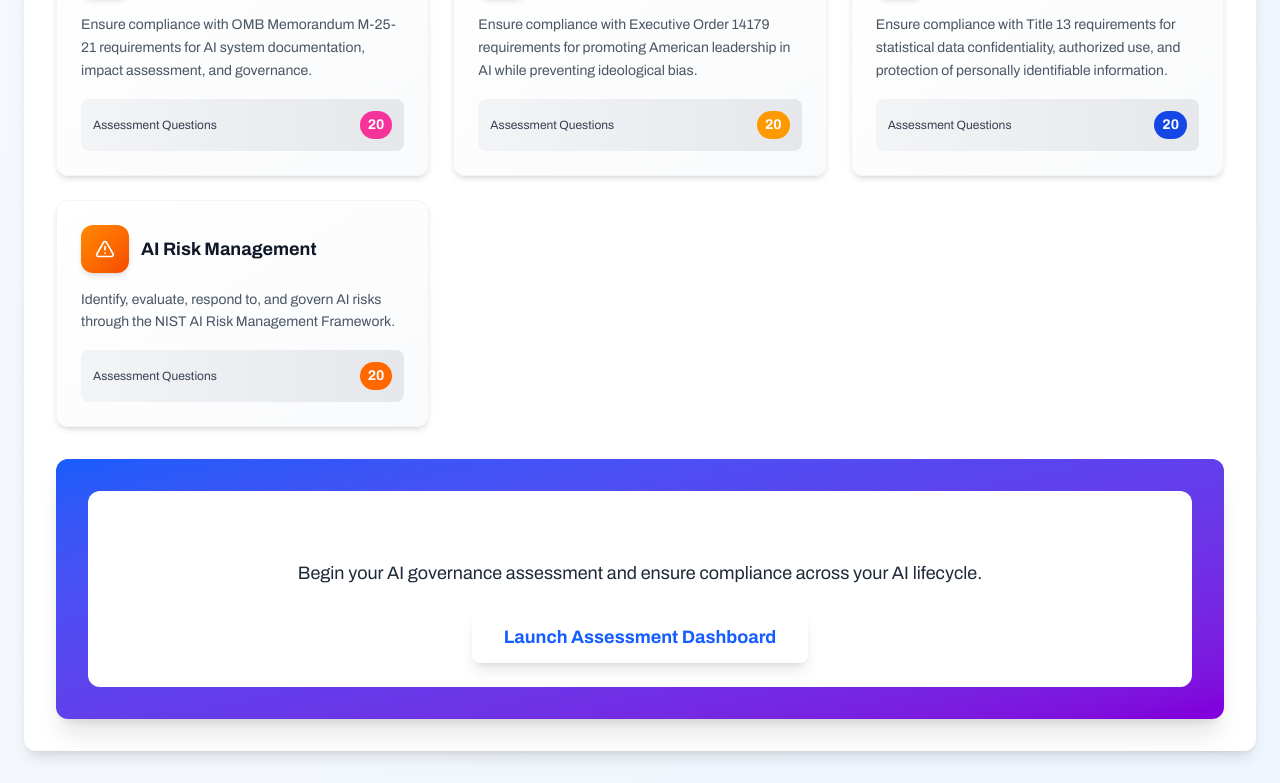
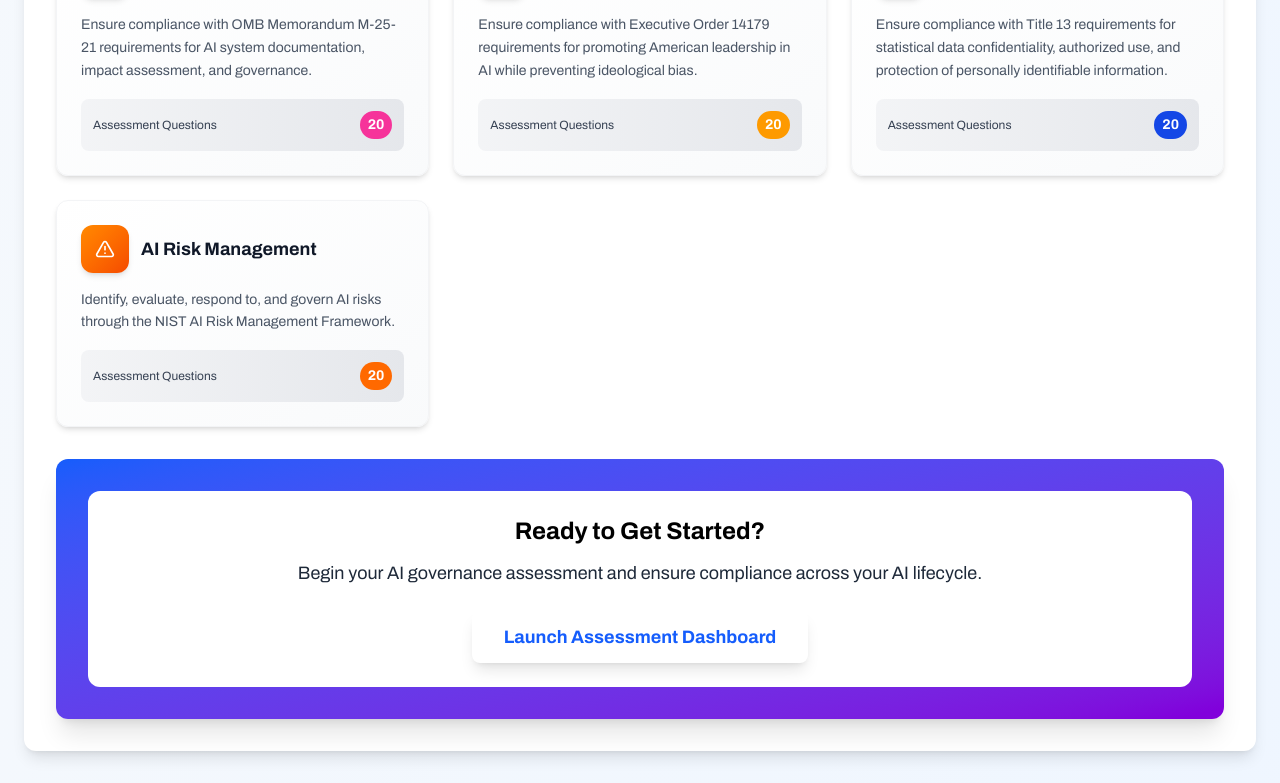
Before and after one commit to uscensusbureau/AI-Toolkit, a React (Vite) app: page / in a window 1280 px wide. Shown: the part 3189-3972 px from the top of the page. Built offline with nearby package versions, Linux system fonts and the light colour scheme.

Commit message:
fix text color open issue #54

```diff
--- a/src/App.jsx
+++ b/src/App.jsx
@@ -587,7 +587,7 @@ const LandingPage = ({ onLaunchDashboard }) => {
             {/* Call to Action */}
             <div className="bg-gradient-to-br from-blue-600 to-purple-700 rounded-xl p-8 text-center shadow-xl">
               <div className="bg-white bg-opacity-10 rounded-xl p-6 backdrop-blur-sm">
-                <h3 className="text-2xl font-bold mb-3 text-white">Ready to Get Started?</h3>
+                <h3 className="text-2xl font-bold mb-3 ">Ready to Get Started?</h3>
                 <p className="text-lg mb-6 text-gray-800">Begin your AI governance assessment and ensure compliance across your AI lifecycle.</p>
                 <button
                   onClick={onLaunchDashboard}
```
